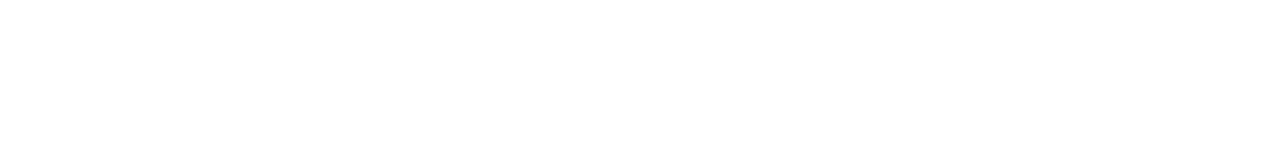
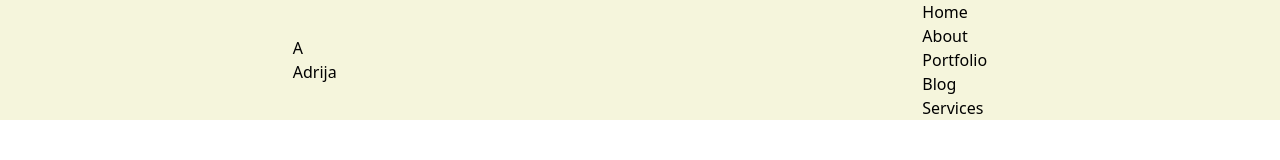
Before and after one commit to Kasarani1234/my-website, a plain HTML site: page indext.html in a window 1280 px wide. Drawn offline with nearby package versions, Linux system fonts and the light colour scheme.

Commit message:
connected tailwind css

```diff
--- a/indext.html
+++ b/indext.html
@@ -4,8 +4,22 @@
     <meta charset="UTF-8">
     <meta name="viewport" content="width=device-width, initial-scale=1.0">
     <title>Document</title>
+    <link rel="stylesheet" href="/style.css">
+    <script src="https://cdn.jsdelivr.net/npm/@tailwindcss/browser@4"></script>
 </head>
 <body>
-
+    <nav class="bg-red-200 flex items-center justify-around">
+        <div>
+            <h2>A</h2>
+            <h1>Adrija</h1>
+        </div>
+        <ul>
+            <li><a href="">Home</a></li>
+            <li><a href="">About</a></li>
+            <li><a href="">Portfolio</a></li>
+            <li><a href="">Blog</a></li>
+            <li><a href="">Services</a></li>
+        </ul>
+    </nav>
 </body>
 </html>
--- /dev/null
+++ b/style.css
@@ -0,0 +1,6 @@
+nav{
+    background-color: beige;
+    display: flex;
+    align-items: center;
+    justify-content: space-around;
+}
--- /dev/null
+++ b/tailwind.config.js
@@ -0,0 +1,7 @@
+module.exports = {
+  content: ["./*.html"],
+  theme: {
+    extend: {},
+  },
+  plugins: [],
+}
```
